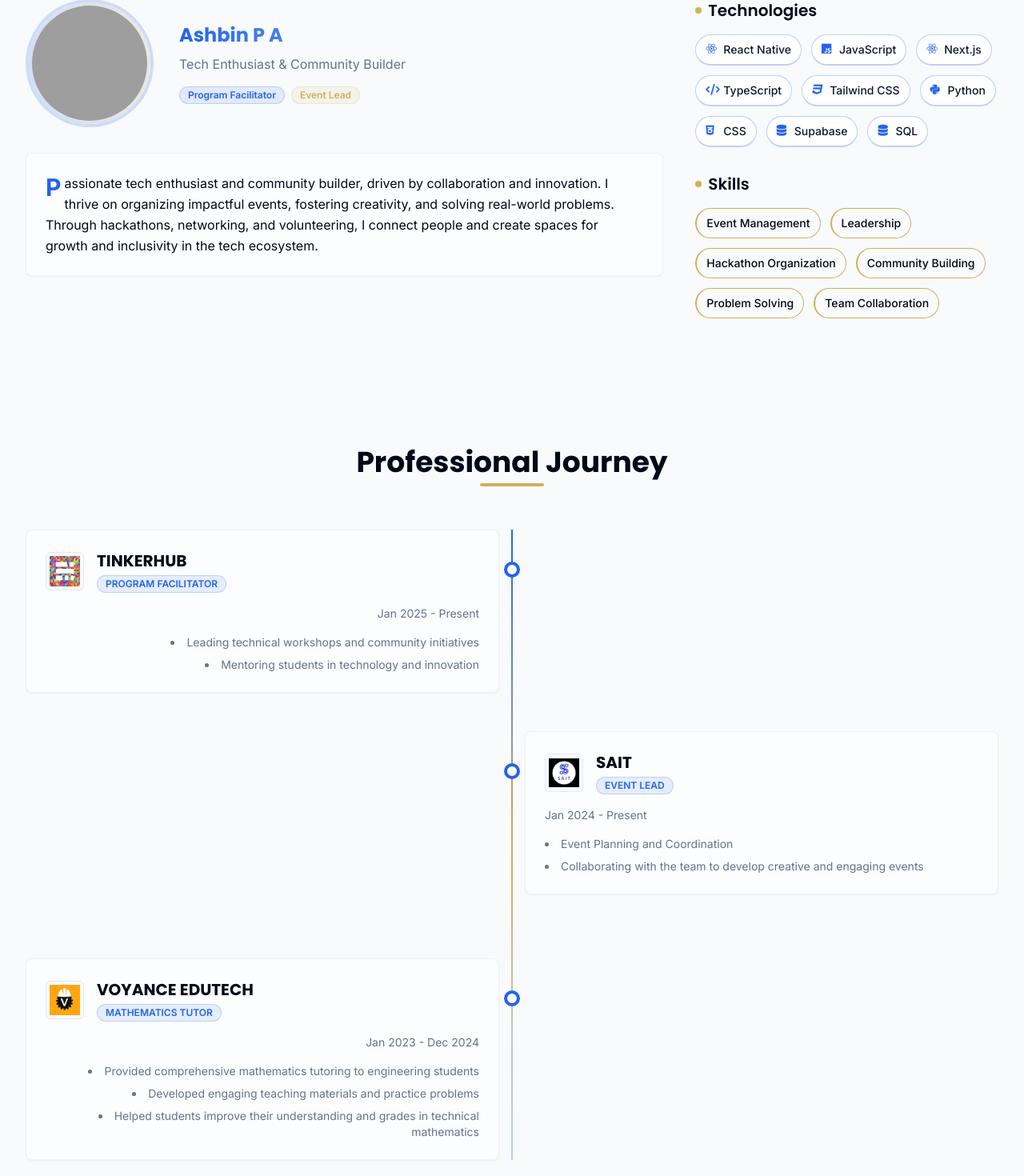
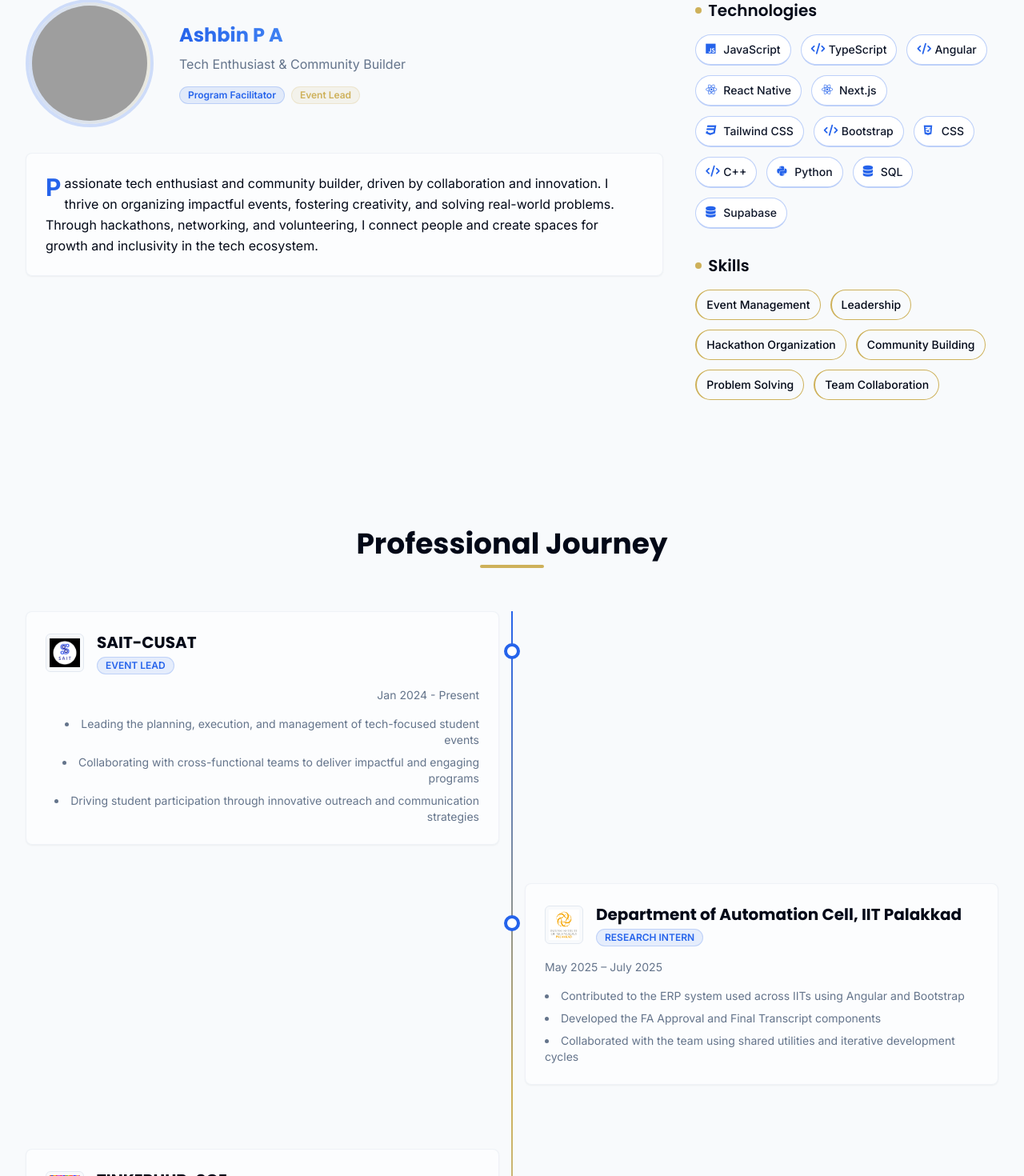
Before and after one commit to ashbi8137/ModenPortfolio, a Next.js app: page / in a window 1280 px wide. Shown: the part 985-2455 px from the top of the page at 80% size. Built offline with nearby package versions, Linux system fonts and the light colour scheme; grey boxes are pictures that could not be loaded.

Commit message:
added internship

```diff
--- a/components/about.tsx
+++ b/components/about.tsx
@@ -6,16 +6,25 @@ import { Card } from "@/components/ui/card"
 import '@fortawesome/fontawesome-free/css/all.min.css';
 
 const technologies = [
+  // Core Frontend Technologies
+  { name: "JavaScript", icon: "js" },
+  { name: "TypeScript", icon: "typescript" },
+  { name: "Angular", icon: "angular" },
   { name: "React Native", icon: "react" },
-  { name: "JavaScript", icon: "js" },
   { name: "Next.js", icon: "react" },
-  { name: "TypeScript", icon: "typescript" },
+
+  // Styling Frameworks
   { name: "Tailwind CSS", icon: "tailwind" },
+  { name: "Bootstrap", icon: "bootstrap" },
+  { name: "CSS", icon: "css" },
+
+  // Backend / DB / Serverless
+  { name: "C++", icon: "C++" },
   { name: "Python", icon: "python" },
-  { name: "CSS", icon: "css" },
+  { name: "SQL", icon: "database" },
   { name: "Supabase", icon: "database" },
-  { name: "SQL", icon: "database" },
-]
+];
+
 
 const skills = [
   "Event Management",
--- a/components/experience.tsx
+++ b/components/experience.tsx
@@ -5,24 +5,37 @@ import { Card } from "@/components/ui/card"
 import { Badge } from "@/components/ui/badge"
 
 const experiences = [
+   {
+  company: "SAIT-CUSAT",
+  logo: "/experience/sait.png",
+  role: "EVENT LEAD",
+  period: "Jan 2024 - Present",
+  responsibilities: [
+    "Leading the planning, execution, and management of tech-focused student events",
+    "Collaborating with cross-functional teams to deliver impactful and engaging programs",
+    "Driving student participation through innovative outreach and communication strategies",
+  ],
+},
+{
+  company: "Department of Automation Cell, IIT Palakkad",
+  logo: "/experience/IIT_PKD_logo.jpg", // Ensure this image exists in your assets
+  role: "RESEARCH INTERN",
+  period: "May 2025 – July 2025",
+  responsibilities: [
+    "Contributed to the ERP system used across IITs using Angular and Bootstrap",
+    "Developed the FA Approval and Final Transcript components",
+    "Collaborated with the team using shared utilities and iterative development cycles",
+  ],
+},
+
   {
-    company: "TINKERHUB",
+    company: "TINKERHUB-SOE",
     logo: "/experience/tinkerhub.jpg",
     role: "PROGRAM FACILITATOR",
-    period: "Jan 2025 - Present",
+    period: "Jan 2025 - July 2025",
     responsibilities: [
       "Leading technical workshops and community initiatives",
       "Mentoring students in technology and innovation",
-    ],
-  },
-  {
-    company: "SAIT",
-    logo: "/experience/sait.png",
-    role: "EVENT LEAD",
-    period: "Jan 2024 - Present",
-    responsibilities: [
-      "Event Planning and Coordination",
-      "Collaborating with the team to develop creative and engaging events",
     ],
   },
   {
```
Also changed, not shown: public/experience/IIT_PKD_logo.jpg (added).
